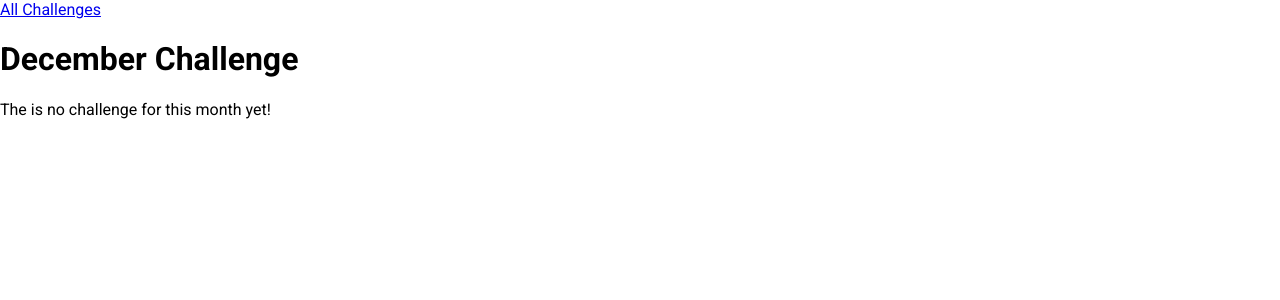
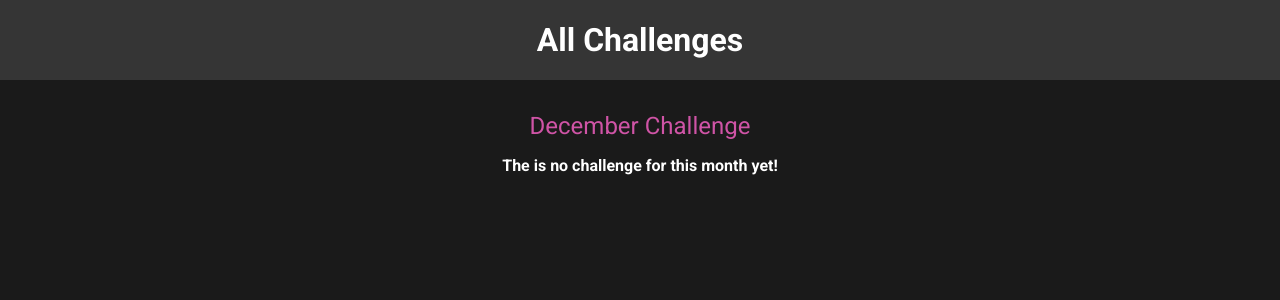
Before and after one commit to OscarAguilarL/django-monthly-challenges, a Django app: page /challenge/december in a window 1280 px wide. Shown: the top 300 px of the page. Run offline with Django 4.2, Linux system fonts and the light colour scheme.

Commit message:
Adding css styles

```diff
--- /dev/null
+++ b/challenges/static/challenges/challenge.css
@@ -0,0 +1,23 @@
+h1,
+h2,
+.fallback {
+  color: white;
+  text-align: center;
+}
+
+h1 {
+  font-size: 1.5rem;
+  margin: 2rem 0 1rem 0;
+  font-weight: normal;
+  color: #cf54a6;
+}
+
+h2 {
+  font-size: 3rem;
+  font-weight: bold;
+}
+
+.fallback {
+  color: white;
+  font-weight: bold;
+}
--- /dev/null
+++ b/challenges/static/challenges/includes/header.css
@@ -0,0 +1,26 @@
+header {
+  width: 100%;
+  height: 5rem;
+  background-color: #353535;
+}
+
+header nav {
+  width: 100%;
+  height: 100%;
+  display: flex;
+  justify-content: center;
+  align-items: center;
+}
+
+header nav a {
+  color: white;
+  font-size: 2rem;
+  font-weight: bold;
+  text-decoration: none;
+  transition: color .2s ease;
+}
+
+header nav a:hover,
+header nav a:active {
+  color: #cf54a6;
+}
--- a/challenges/templates/challenges/challenge.html
+++ b/challenges/templates/challenges/challenge.html
@@ -1,4 +1,11 @@
 {% extends 'base.html' %}
+{% load static %}
+
+{% block css_files %}
+  <link rel="stylesheet" href="{% static 'challenges/challenge.css' %}">
+  <link rel="stylesheet" href="{% static 'challenges/includes/header.css' %}">
+{% endblock css_files %}
+
 
 {% block page_title %}
   {{ month_name|title }} Challenge
@@ -12,6 +19,6 @@
   {% if text is not None %}
   <h2>{{ text }}</h2>
   {% else %}
-  <p>The is no challenge for this month yet!</p>
+  <p class="fallback">The is no challenge for this month yet!</p>
   {% endif %}
 {% endblock content %}
--- a/challenges/templates/challenges/index.html
+++ b/challenges/templates/challenges/index.html
@@ -4,6 +4,7 @@
 
 {% block css_files %}
   <link rel="stylesheet" href="{% static 'challenges/challenges.css' %}">
+  <link rel="stylesheet" href="{% static 'challenges/includes/header.css' %}">
 {% endblock css_files %}
 
 {% block page_title %} All Challenges {% endblock %}
--- a/static/base.css
+++ b/static/base.css
@@ -6,4 +6,5 @@ html {
 
 body {
   margin: 0;
+  background-color: #1a1a1a;
 }
```
Also changed, not shown: challenges/static/challenges/challenges.css (+35 -0 lines).
